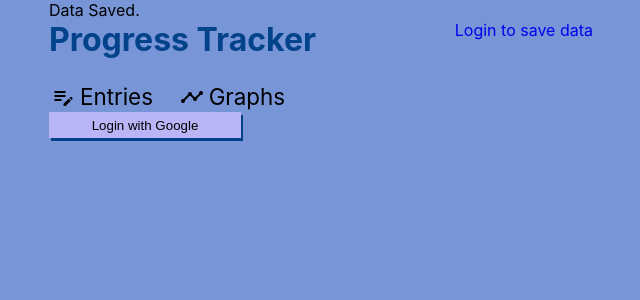
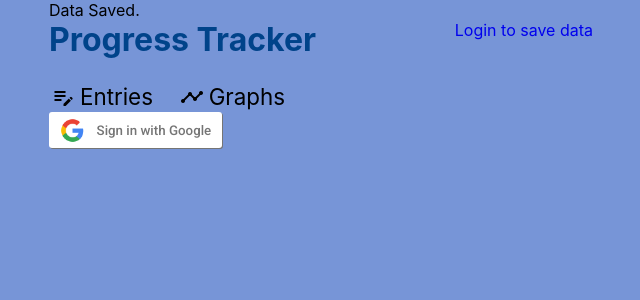
Before and after one commit to jessejp/progress-tracker, a React (Create React App) app: page /authenticate in a window 1280 px wide. Shown: the top 300 px of the page, without its empty margins (319-959 px from the left). Built offline with nearby package versions, Linux system fonts and the light colour scheme; no server answers.

Commit message:
Added styles that follow Google brand guidelines to the login button

```diff
--- a/public/index.html
+++ b/public/index.html
@@ -7,6 +7,13 @@
       href="https://fonts.googleapis.com/css2?family=Material+Icons+Outlined"
       rel="stylesheet"
     />
+    <link rel="preconnect" href="https://fonts.googleapis.com" />
+    <link rel="preconnect" href="https://fonts.gstatic.com" crossorigin />
+    <link
+      href="https://fonts.googleapis.com/css2?family=Roboto:wght@500&family=Source+Sans+Pro&display=swap"
+      rel="stylesheet"
+    />
+
     <meta name="viewport" content="width=device-width, initial-scale=1" />
     <meta name="theme-color" content="#000000" />
     <meta
--- a/src/components/Authenticate/AuthForm.js
+++ b/src/components/Authenticate/AuthForm.js
@@ -1,7 +1,9 @@
-import React, { useRef } from "react";
+import React from "react";
 import { useParams } from "react-router-dom";
-import { sendRegisterUser, sendSignInUser } from "../../store/auth-actions";
+import { sendSignInUser } from "../../store/auth-actions";
 import { useDispatch } from "react-redux";
+import googleLogo from "../../images/g-logo.png";
+import css from "./Authenticate.module.css";
 
 const AuthForm = () => {
   const params = useParams();
@@ -19,7 +21,10 @@ const AuthForm = () => {
 
   return (
     <form onSubmit={sendForm}>
-      <button>Login with Google</button>
+      <button className={`${css.googleSignIn}`}>
+        <img src={googleLogo} alt="google logo" />
+        <span>Sign in with Google</span>
+      </button>
     </form>
   );
 };
--- a/src/components/Authenticate/Authenticate.module.css
+++ b/src/components/Authenticate/Authenticate.module.css
@@ -1,5 +1,23 @@
 .loginForm form {
-    display: flex;
-    flex-direction: column;
-    width: 12em;
+  display: flex;
+  flex-direction: column;
+  width: 12em;
 }
+
+.googleSignIn {
+  font-family: "Roboto", sans-serif;
+  color: #757575;
+  display: flex;
+  justify-content: space-around;
+  align-items: center;
+  background: #fff;
+  padding: 0.4em;
+  width: 13em;
+  border: 0;
+  border-radius: 3px;
+  box-shadow: 1px 1px #757575;
+}
+
+.googleSignIn img {
+  width: 25px;
+}
--- a/src/index.css
+++ b/src/index.css
@@ -23,7 +23,7 @@ input[type="number"]::-webkit-inner-spin-button {
   -webkit-appearance: none;
 }
 
-button {
+button.generic {
   padding: 0.4em;
   background: var(--foreLight);
   border: none;
```
Also changed, not shown: src/images/g-logo.png (added).
